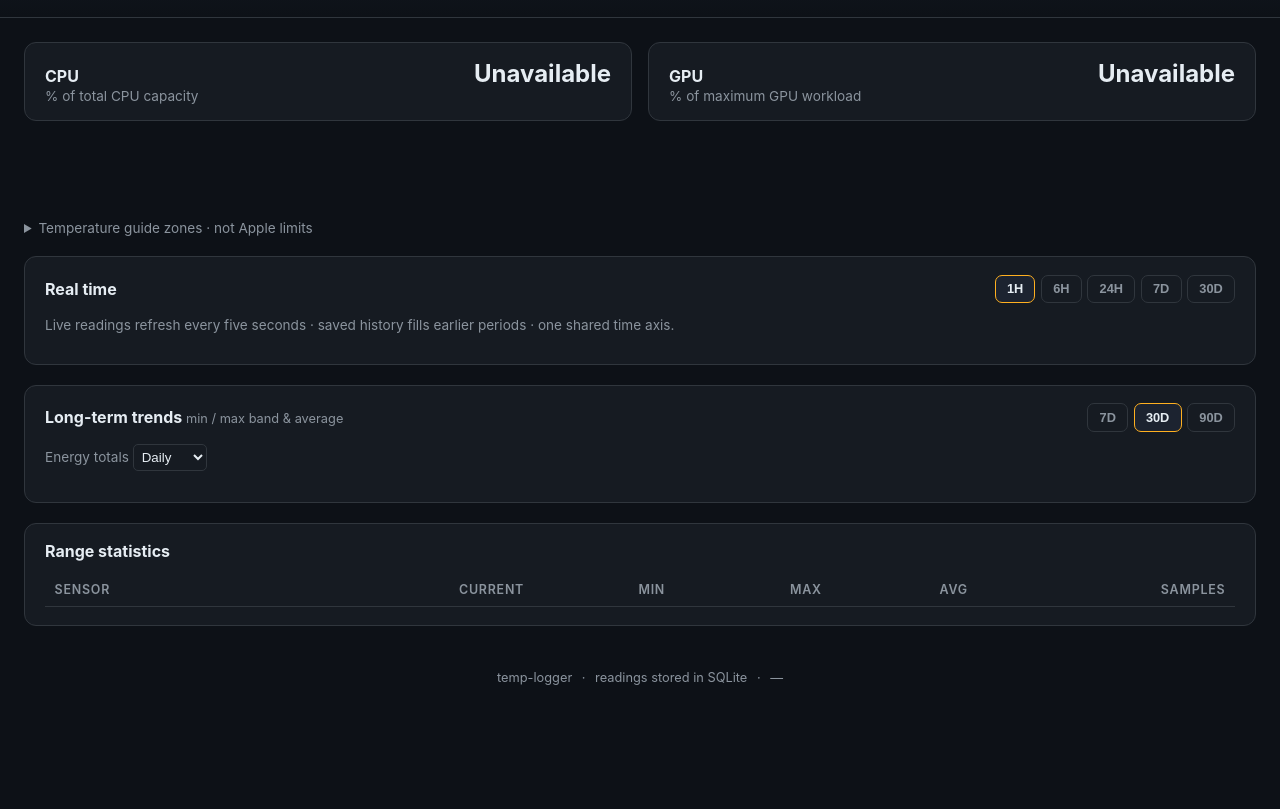
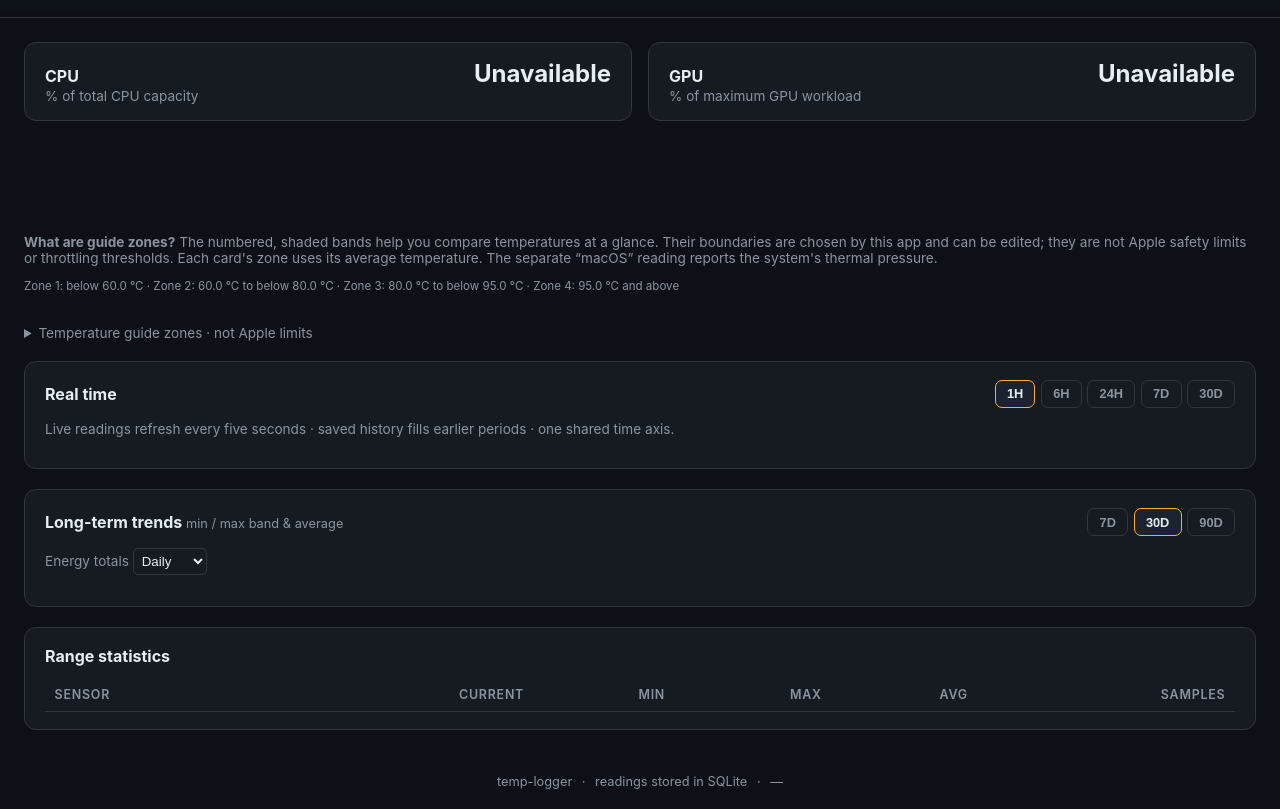
Before and after one commit to mckoss/temp-logger, a website: page public/index.html in a window 1280 px wide. Shown: the part 70-879 px from the top of the page. Before the commit the page ends 800 px from the top, so only its background shows below. Drawn offline with nearby package versions, Linux system fonts and the light colour scheme; no server answers.

Commit message:
Explain temperature guide zones beside the readings
Make the guide-zone explanation and all four current ranges visible without opening settings. Explain that zones use average temperatures and are editable display bands, separate from macOS thermal pressure.

Release version 1.5.2. All 56 unit and 34 browser tests pass.

```diff
--- a/package.json
+++ b/package.json
@@ -27,7 +27,7 @@
     "app": "node scripts/service.js open"
   },
   "type": "module",
-  "version": "1.5.1",
+  "version": "1.5.2",
   "devDependencies": {
     "@playwright/test": "^1.49.1"
   },
--- a/public/app.js
+++ b/public/app.js
@@ -155,6 +155,8 @@ function fmtInterval(ms) {
 function updateZoneInputs() {
   zoneBounds.forEach((value, index) => { $(`zone-${index + 1}`).value = Number(displayValue(value, '°C').toFixed(1)); });
   $('zone-unit').textContent = temperatureUnit;
+  const [a, b, c] = zoneBounds.map(value => fmtValue(value, '°C'));
+  $('zone-legend').textContent = `Zone 1: below ${a} · Zone 2: ${a} to below ${b} · Zone 3: ${b} to below ${c} · Zone 4: ${c} and above`;
 }
 updateZoneInputs();
 $('zone-form').addEventListener('submit', event => {
@@ -168,6 +170,7 @@ $('zone-form').addEventListener('submit', event => {
     return;
   }
   zoneBounds = values;
+  updateZoneInputs();
   try { localStorage.setItem('temp-logger.zone-bounds', JSON.stringify(values)); } catch {}
   $('zone-error').textContent = 'Display guides saved. These are not Apple temperature limits.';
   renderCards(currentReadings);
--- a/public/index.html
+++ b/public/index.html
@@ -51,9 +51,12 @@
     <p id="workload-info" class="fine" role="status"></p>
     <section id="cards" class="cards" aria-live="polite"></section>
     <p id="temperature-source-note" class="fine"></p>
+    <section class="thermal-guides" aria-label="About temperature guide zones">
+      <p><strong>What are guide zones?</strong> The numbered, shaded bands help you compare temperatures at a glance. Their boundaries are chosen by this app and can be edited; they are not Apple safety limits or throttling thresholds. Each card's zone uses its average temperature. The separate “macOS” reading reports the system's thermal pressure.</p>
+      <p id="zone-legend" class="fine"></p>
+    </section>
     <details class="thermal-guides">
       <summary>Temperature guide zones · not Apple limits</summary>
-      <p class="fine">These numbered zones are editable visual guides, not safe/unsafe or throttling boundaries. macOS thermal pressure is shown separately on the cards.</p>
       <form id="zone-form">
         <label>Zone 2 begins <input id="zone-1" type="number" step="0.1" required /></label>
         <label>Zone 3 begins <input id="zone-2" type="number" step="0.1" required /></label>
```
Also changed, not shown: 1 other file.
